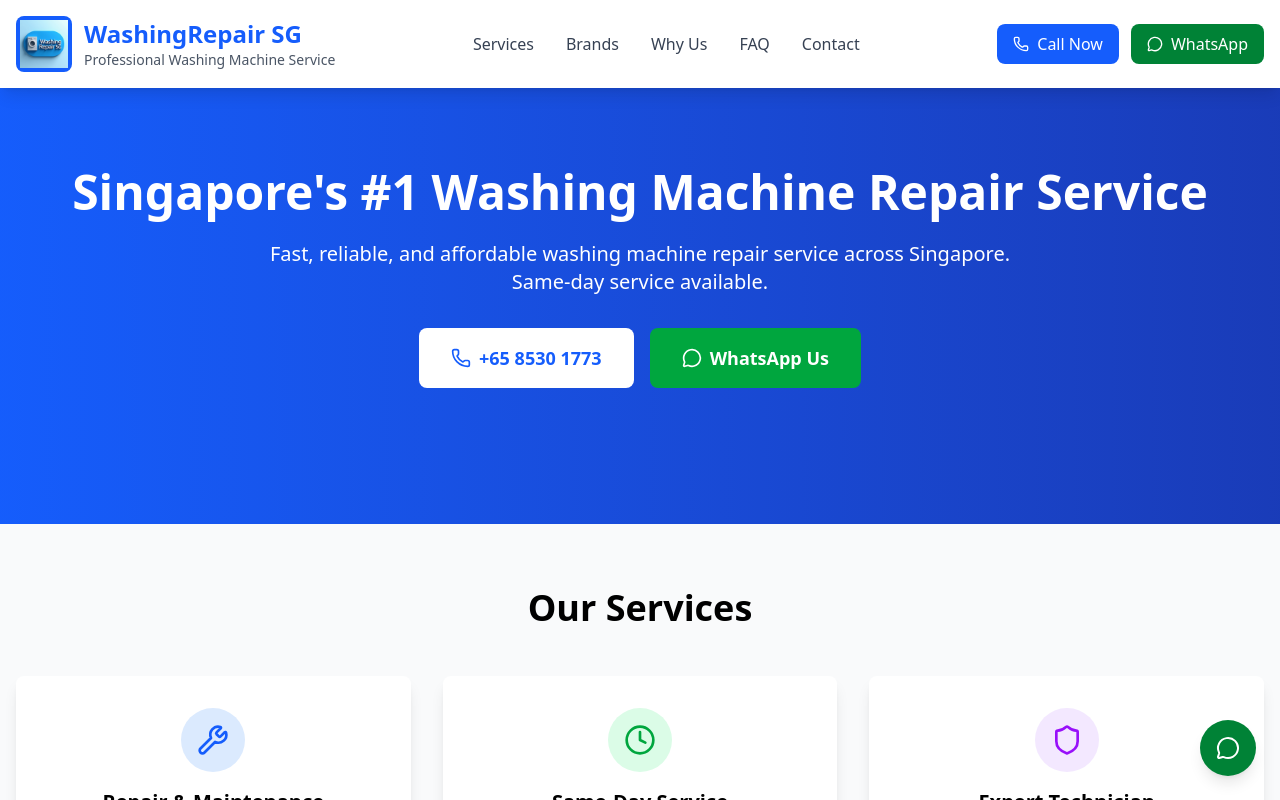
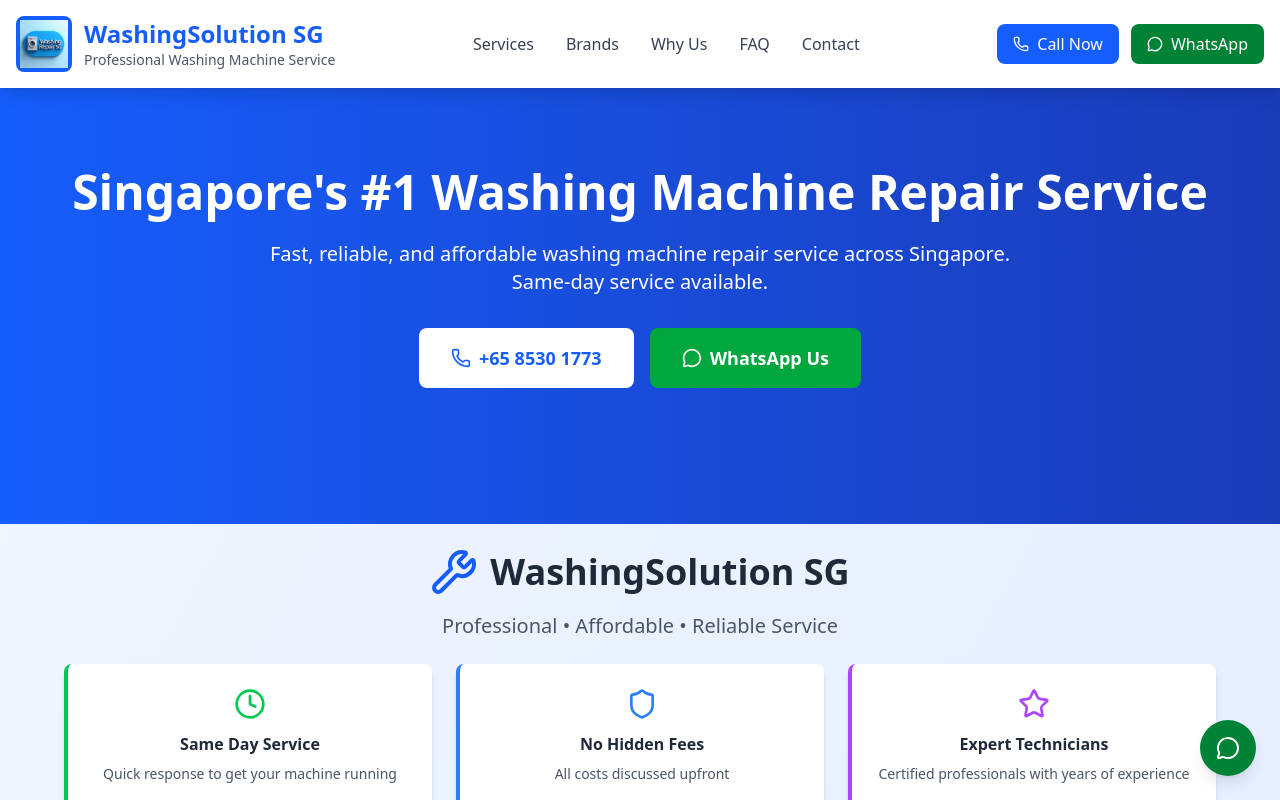
Before and after one commit to Jonymoin/washingsolutionsg, a React (Vite) app: page / in a window 1280 px wide. Shown: the top 800 px of the page. Built offline with nearby package versions, Linux system fonts and the light colour scheme.

Commit message:
first commit2

```diff
--- a/src/Washing.jsx
+++ b/src/Washing.jsx
@@ -1,5 +1,6 @@
 import React, { useState } from 'react';
 import { Phone, MessageCircle, Wrench, Clock, Shield, Star, CheckCircle, Menu, X, MapPin, Mail } from 'lucide-react';
+import WashingMachineService from './WashingMachineService';
 
 const WashingRepairSG = () => {
   const [isMenuOpen, setIsMenuOpen] = useState(false);
@@ -66,7 +67,7 @@
     }
   ];
 
-  const whatsappLink = `https://wa.me/+6585301773?text=Hello%20WashingRepair%20SG,%20I%20need%20washing%20machine%20service.`;
+  const whatsappLink = `https://wa.me/+6585301773?text=Hello%20WashingSolution%20SG,%20I%20need%20washing%20machine%20service.`;
   const handleClick = () => {
     if (typeof window.gtag_report_conversion === "function") {
       window.gtag_report_conversion();
@@ -112,7 +113,7 @@
                 <img src="/logo.webp" alt="" className='w-12'/>
               </div>
               <div>
-                <h1 className="text-2xl font-bold text-blue-600">WashingRepair SG</h1>
+                <h1 className="text-2xl font-bold text-blue-600">WashingSolution SG</h1>
                 <p className="text-sm text-gray-600">Professional Washing Machine Service</p>
               </div>
             </div>
@@ -193,7 +194,7 @@
 
         </div>
       </section>
-
+       <WashingMachineService />
       {/* Services Section */}
       <section id="services" className="py-16 bg-gray-50">
         <div className="container mx-auto px-4">
@@ -242,7 +243,7 @@
       {/* Why Choose Us Section */}
       <section id="why-us" className="py-16 bg-gray-50">
         <div className="container mx-auto px-4">
-          <h2 className="text-4xl font-bold text-center mb-12">Why Choose WashingRepair SG?</h2>
+          <h2 className="text-4xl font-bold text-center mb-12">Why Choose WashingSolution SG?</h2>
           <div className="grid md:grid-cols-2 gap-12 items-center">
             <div>
               <div className="space-y-6">
@@ -462,10 +463,10 @@
             <div className="bg-blue-600 p-2 rounded-lg">
               <Wrench className="h-6 w-6 text-white" />
             </div>
-            <h3 className="text-xl font-bold">WashingRepair SG</h3>
+            <h3 className="text-xl font-bold">WashingSolution SG</h3>
           </div>
           <p className="text-gray-300 mb-4">Professional Washing Machine Repair Service in Singapore</p>
-          <p className="text-sm text-gray-200">© 2025 WashingRepair SG. All rights reserved. | Licensed & Insured</p>
+          <p className="text-sm text-gray-200">© 2025 WashingSolution SG. All rights reserved. | Licensed & Insured</p>
         </div>
       </footer>
 
--- a/src/WashingMachineService.jsx
+++ b/src/WashingMachineService.jsx
@@ -73,7 +73,7 @@
         <div className="text-center mb-12">
           <div className="flex items-center justify-center mb-4">
             <Wrench className="w-12 h-12 text-blue-600 mr-3" />
-            <h1 className="text-4xl font-bold text-gray-800"> WashingRepair SG</h1>
+            <h1 className="text-4xl font-bold text-gray-800"> WashingSolution SG</h1>
           </div>
           <p className="text-xl text-gray-600 mb-6">Professional • Affordable • Reliable Service</p>
 
@@ -121,29 +121,7 @@
               </div>
             </div>
 
-            <div className="bg-blue-50 rounded-lg p-6">
-              <h3 className="text-xl font-semibold text-gray-800 mb-4">Pricing Factors:</h3>
-              <div className="space-y-3 text-gray-700">
-                <div className="flex items-start">
-                  <AlertCircle className="w-5 h-5 text-blue-500 mr-3 mt-0.5 flex-shrink-0" />
-                  <div>
-                    <strong>Complexity of Issue:</strong> Simple fixes vs. major repairs
-                  </div>
-                </div>
-                <div className="flex items-start">
-                  <AlertCircle className="w-5 h-5 text-blue-500 mr-3 mt-0.5 flex-shrink-0" />
-                  <div>
-                    <strong>Machine Condition:</strong> Age and overall state of appliance
-                  </div>
-                </div>
-                <div className="flex items-start">
-                  <AlertCircle className="w-5 h-5 text-blue-500 mr-3 mt-0.5 flex-shrink-0" />
-                  <div>
-                    <strong>Parts Replacement:</strong> If genuine parts are needed (quoted separately)
-                  </div>
-                </div>
-              </div>
-            </div>
+
           </div>
 
           <div className="mt-8 p-4 bg-yellow-50 border border-yellow-200 rounded-lg">
```
